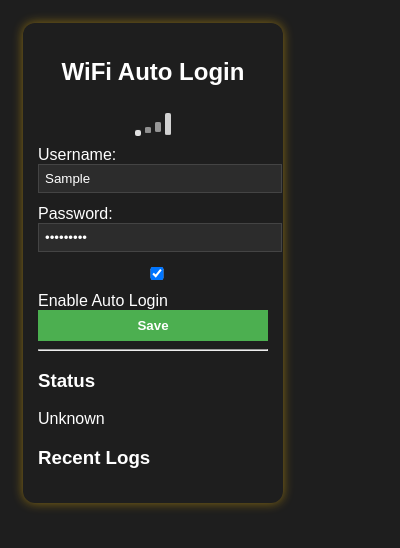
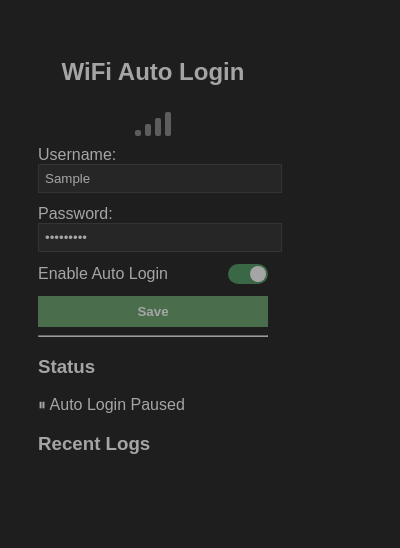
Before and after one commit to AyushAgarwal5840/wifi-auto-login-extension, a browser extension: page popup.html in a window 400 px wide. Both pictures are taken after typing "Sample", "Sample123" into the empty fields and a click on the button "Save". Drawn offline with Linux system fonts and the light colour scheme.

Commit message:
Enhanced UI with animations: status states, WiFi signal bars, shimmer effect, radar waves, toggle switch, and glassmorphism design

```diff
--- a/popup.html
+++ b/popup.html
@@ -1,6 +1,7 @@
 <!DOCTYPE html>
 <html>
 <head>
+    <meta charset="UTF-8">
     <link rel="stylesheet" href="styles.css">
 </head>
 <body>
@@ -9,7 +10,6 @@
 
     <h2>WiFi Auto Login</h2>
 
-    <!-- ✅ WiFi Signal moved here -->
     <div id="wifi-signal">
         <span class="bar bar1"></span>
         <span class="bar bar2"></span>
@@ -17,19 +17,22 @@
         <span class="bar bar4"></span>
     </div>
 
-    <label>
+
+
+    <label for="username">
         Username:
         <input type="text" id="username">
     </label>
 
-    <label>
+    <label for="password">
         Password:
         <input type="password" id="password">
     </label>
 
     <label class="toggle">
+        <span>Enable Auto Login</span>
         <input type="checkbox" id="enabled">
-        Enable Auto Login
+        <span class="slider"></span>
     </label>
 
     <button id="save">Save</button>
--- a/popup.js
+++ b/popup.js
@@ -16,21 +16,34 @@ document.addEventListener("DOMContentLoaded", () => {
             password: password.value,
             enabled: enabled.checked
         });
+
+        // ✅ Reset status if disabled
+        if (!enabled.checked) {
+            chrome.storage.local.set({ currentStatus: "disconnected" });
+        }
+
         alert("Settings saved!");
     });
 
-    loadStatusAndLogs(); // ✅ call here
-
+    loadStatusAndLogs();
 });
 
 
 function loadStatusAndLogs() {
-    chrome.storage.local.get(["currentStatus", "logs"], (data) => {
+    chrome.storage.local.get(["currentStatus", "logs", "enabled"], (data) => {
 
-        document.getElementById("statusText").innerText =
-            data.currentStatus || "Unknown";
+        const statusText = document.getElementById("statusText");
+        const logsDiv = document.getElementById("logs");
+        const container = document.getElementById("container");
 
-        const logsDiv = document.getElementById("logs");
+        // 🧠 STATUS TEXT
+        if (!data.enabled) {
+            statusText.innerText = "⏸ Auto Login Paused";
+        } else {
+            statusText.innerText = data.currentStatus || "Unknown";
+        }
+
+        // 🧠 CLEAR LOGS
         logsDiv.innerHTML = "";
 
         if (data.logs) {
@@ -41,18 +54,17 @@ function loadStatusAndLogs() {
             });
         }
 
-        // ✅ MOVE THIS INSIDE CALLBACK
-        const container = document.getElementById("container");
-
-        if (data.currentStatus && container) {
+        // 🎨 ANIMATION STATE
         container.classList.remove(
             "status-checking",
             "status-connected",
             "status-disconnected"
         );
 
+        if (!data.enabled) {
+    container.classList.add("status-paused");
+} else if (data.currentStatus) {
     container.classList.add("status-" + data.currentStatus);
 }
-
     });
 }
--- a/styles.css
+++ b/styles.css
@@ -128,11 +128,91 @@ button:hover {
 }
 
 .status-connected .bar {
+    position: relative;
+    overflow: hidden;
     background: linear-gradient(to top, #28a745, #6cff8f);
     animation: connectedWave 1.2s infinite ease-in-out;
     box-shadow: 0 0 6px rgba(40, 167, 69, 0.7);
 }
+
+.status-connected .bar::after {
+    content: "";
+    position: absolute;
+    top: 0;
+    left: -100%;
+    width: 100%;
+    height: 100%;
+    background: linear-gradient(
+        120deg,
+        transparent,
+        rgba(255, 255, 255, 0.6),
+        transparent
+    );
+    animation: shimmer 2s infinite;
+}
+
+@keyframes shimmer {
+    0% { left: -100%; }
+    100% { left: 100%; }
+}
+
 .status-connected .bar1 { animation-delay: 0s; }
 .status-connected .bar2 { animation-delay: 0.15s; }
 .status-connected .bar3 { animation-delay: 0.3s; }
 .status-connected .bar4 { animation-delay: 0.45s; }
+
+.toggle {
+    display: flex;
+    align-items: center;
+    justify-content: space-between;
+    margin-bottom: 12px;
+    cursor: pointer;
+}
+
+.toggle input {
+    display: none;
+}
+
+.slider {
+    width: 40px;
+    height: 20px;
+    background: #555;
+    border-radius: 20px;
+    position: relative;
+    transition: 0.3s;
+}
+
+/* Circle */
+.slider::before {
+    content: "";
+    position: absolute;
+    width: 16px;
+    height: 16px;
+    left: 2px;
+    top: 2px;
+    background: white;
+    border-radius: 50%;
+    transition: 0.3s;
+}
+
+/* ON STATE */
+.toggle input:checked + .slider {
+    background: #28a745;
+}
+
+/* Move circle */
+.toggle input:checked + .slider::before {
+    transform: translateX(20px);
+}
+
+/* ⏸ PAUSED STATE */
+.status-paused {
+    opacity: 0.6;
+    filter: grayscale(40%);
+}
+
+.status-paused .bar {
+    animation: none !important;
+    background: #888;
+    box-shadow: none;
+}
```
Lines whose indentation alone changed are shown as unchanged.
